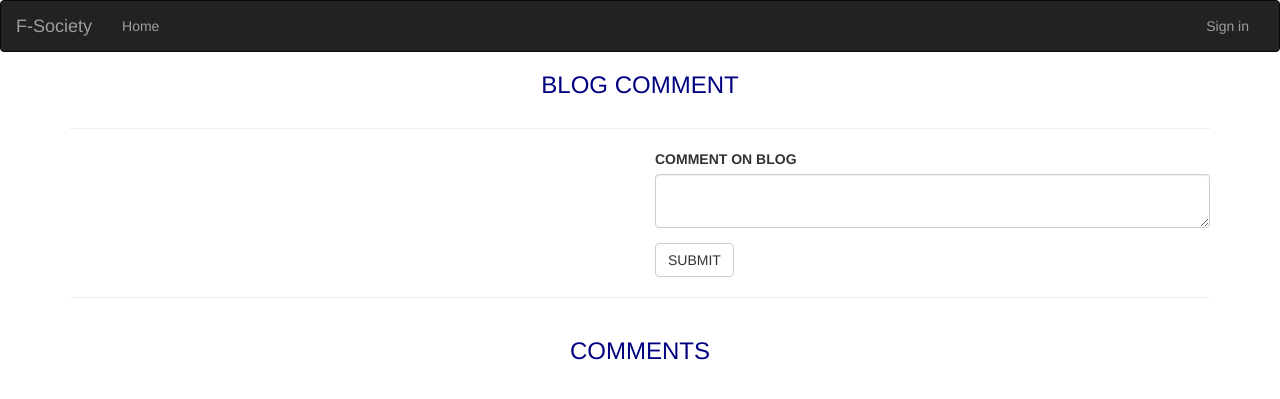
After one commit to Vitalis-Kirui/Personal-Blog, a Flask app: template app/templates/comment.html in a window 1280 px wide. The commit adds this page. Shown: the top 399 px of the page. Run offline with Flask 2, Linux system fonts and the light colour scheme; the template is opened without the code that fills it: values that come from a table or form of the project are taken from there, others are empty; some libraries are stand-ins or nearby versions.

Commit message:
updating comments display

```diff
--- a/app/main/views.py
+++ b/app/main/views.py
@@ -5,7 +5,7 @@ from .. import db,photos
 from ..requests import get_quote
 from flask_login import current_user, login_required
 from ..models import User, Blog, Comment
-from app.main.forms import BlogForm
+from app.main.forms import BlogForm,CommentForm
 from datetime import datetime
 
 @main.route("/", methods=["GET", "BLOG"])
--- /dev/null
+++ b/app/templates/comment.html
@@ -0,0 +1,26 @@
+{% extends 'base.html' %}
+{% import 'bootstrap/wtf.html' as wtf%}
+{% import 'macros.html' as macro %}
+
+{%block content%}
+<h3 class="text-center text-uppercase" style="color:navy">Blog comment</h3>
+
+<div class="container">
+    <hr>
+    <div class="row">
+        <div class="col-md-6">
+            <h3 class="pt-3" style="font-size: 20pt; color:navy"><b>{{blog.blog_title}}</b></h3>
+            <p style="font-size: 15pt;">{{blog.blog_content}}</p>
+        </div>
+        <div class="col-md-6">
+            {{ wtf.quick_form(comment_form) }}
+        </div>
+    </div>
+    <hr>
+    <div class="row">
+        <h3 class="text-center text-uppercase" style="color:navy">Comments</h3>
+        {{macro.displayComments(comment)}}
+    </div>
+
+</div>
+{% endblock %}
--- a/app/templates/macros.html
+++ b/app/templates/macros.html
@@ -29,10 +29,8 @@
 <div class="col-md-12">
     <hr>
     <div class="col-md-9">
-        <p style="font-size:13pt">Comment : {{comment.comment}}</p>
+        <p style="font-size:13pt">{{comment.comment}}</p>
         <p style="font-size:9pt; color:grey">Dated: {{comment.comment_date.strftime('%B %d, %Y')}}</p>
-    </div>
-    <div class="col-md-3">
         <p style="font-size:11pt"> By : {{comment.user.username}}</p>
     </div>
 </div>
```
